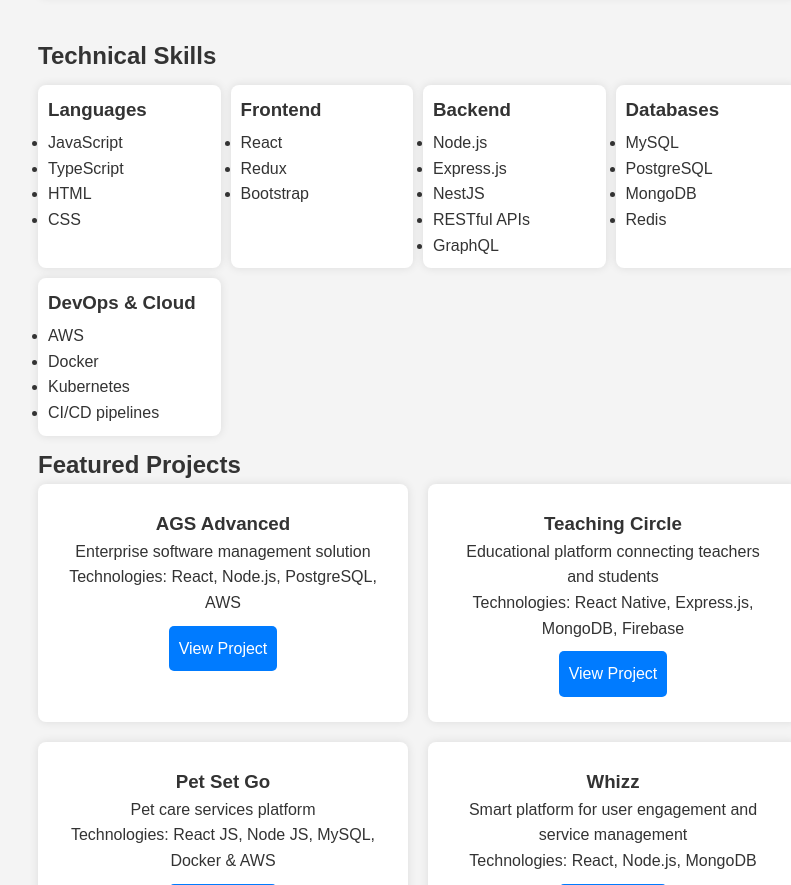
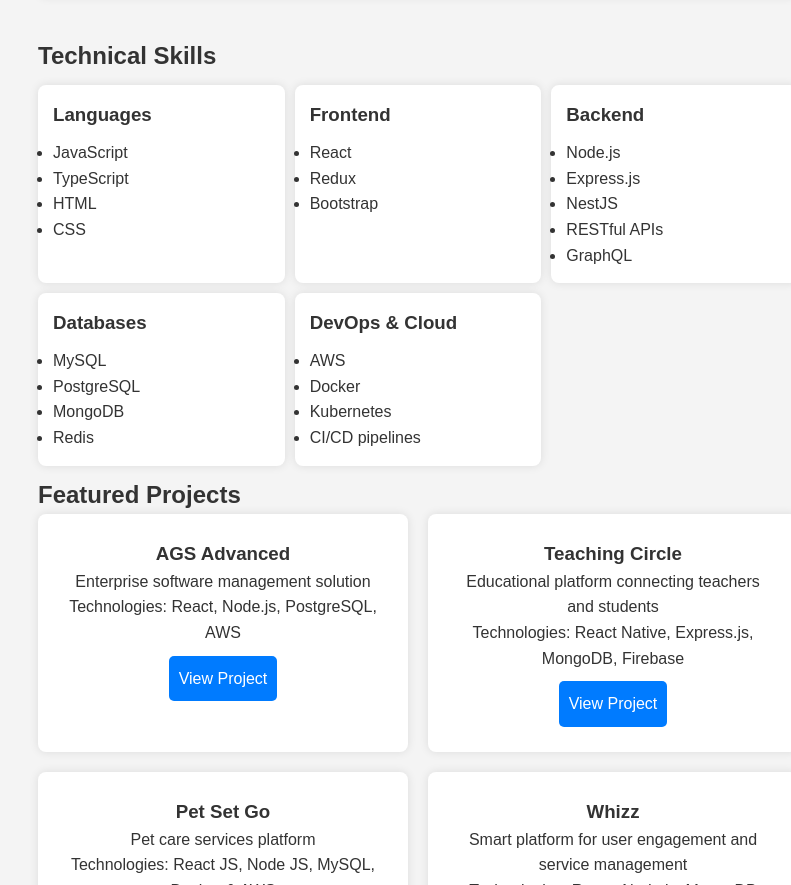
Before and after one commit to wahid-dev1/wahid-dev1, a plain HTML site: page index.html in a window 1280 px wide. Shown: the part 1629-2514 px from the top of the page, without its empty margins (222-1013 px from the left). Drawn offline with Linux system fonts and the light colour scheme; a script that the page names is missing.

Commit message:
Update styles.css

```diff
--- a/styles.css
+++ b/styles.css
@@ -115,20 +115,20 @@ nav ul li a:hover {
 }
 
 .timeline-content ul {
-    list-style-type: disc;
-    padding-left: 20px;
+    list-style-type: disc; /* Change to disc for bullets */
+    padding-left: 20px; /* Add padding for bullets */
 }
 
 .skills-grid {
     display: grid;
-    grid-template-columns: repeat(auto-fill, minmax(180px, 1fr)); /* Responsive grid */
-    gap: 10px; /* Reduced space between items */
+    grid-template-columns: repeat(auto-fill, minmax(200px, 1fr)); /* Responsive grid */
+    gap: 10px; /* Space between items */
     margin: 10px 0; /* Added margin to the grid */
 }
 
 .skill-category {
     background: white;
-    padding: 10px;
+    padding: 15px;
     border-radius: 8px;
     box-shadow: 0 0 10px rgba(0, 0, 0, 0.1);
     transition: transform 0.2s; /* Animation effect */
@@ -139,7 +139,7 @@ nav ul li a:hover {
 }
 
 .skill-category h3 {
-    margin-bottom: 5px; /* Reduced margin */
+    margin-bottom: 10px; /* Margin below the heading */
     font-weight: bold; /* Bold headings */
 }
 
```
